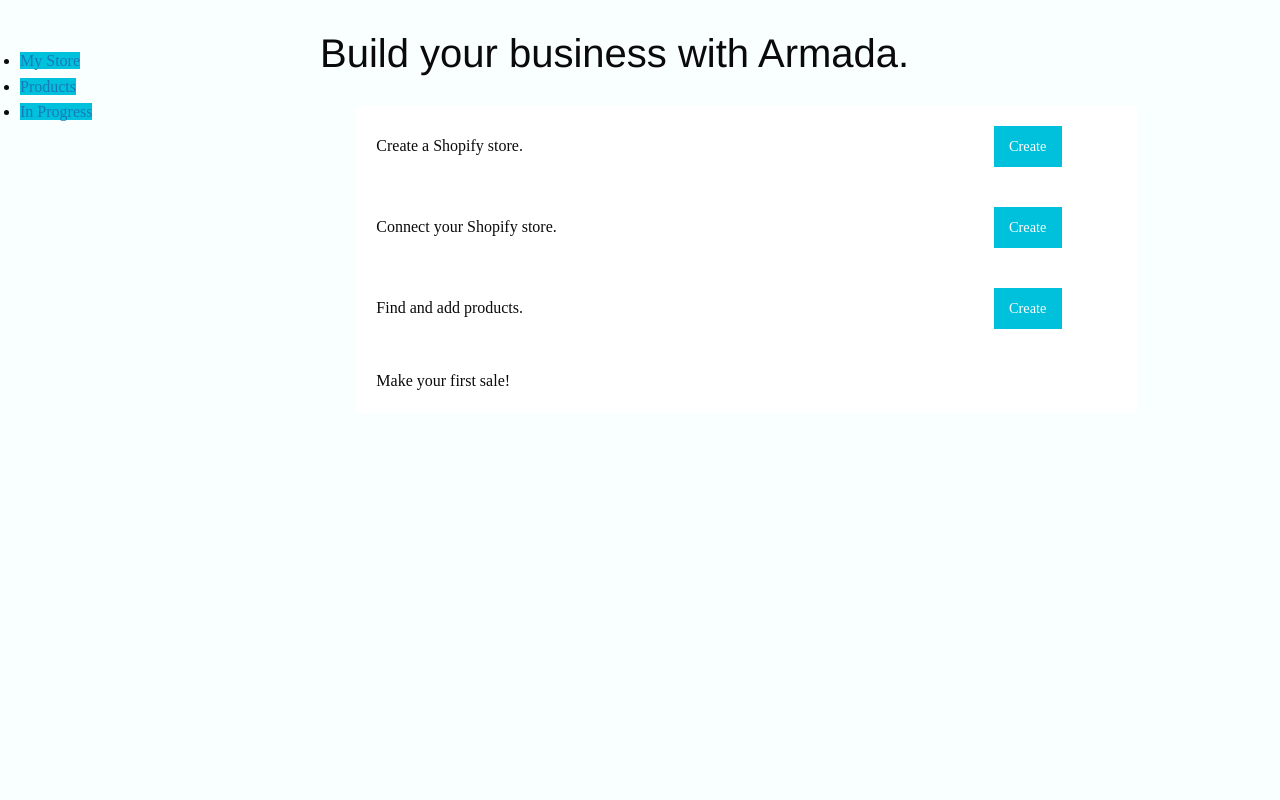
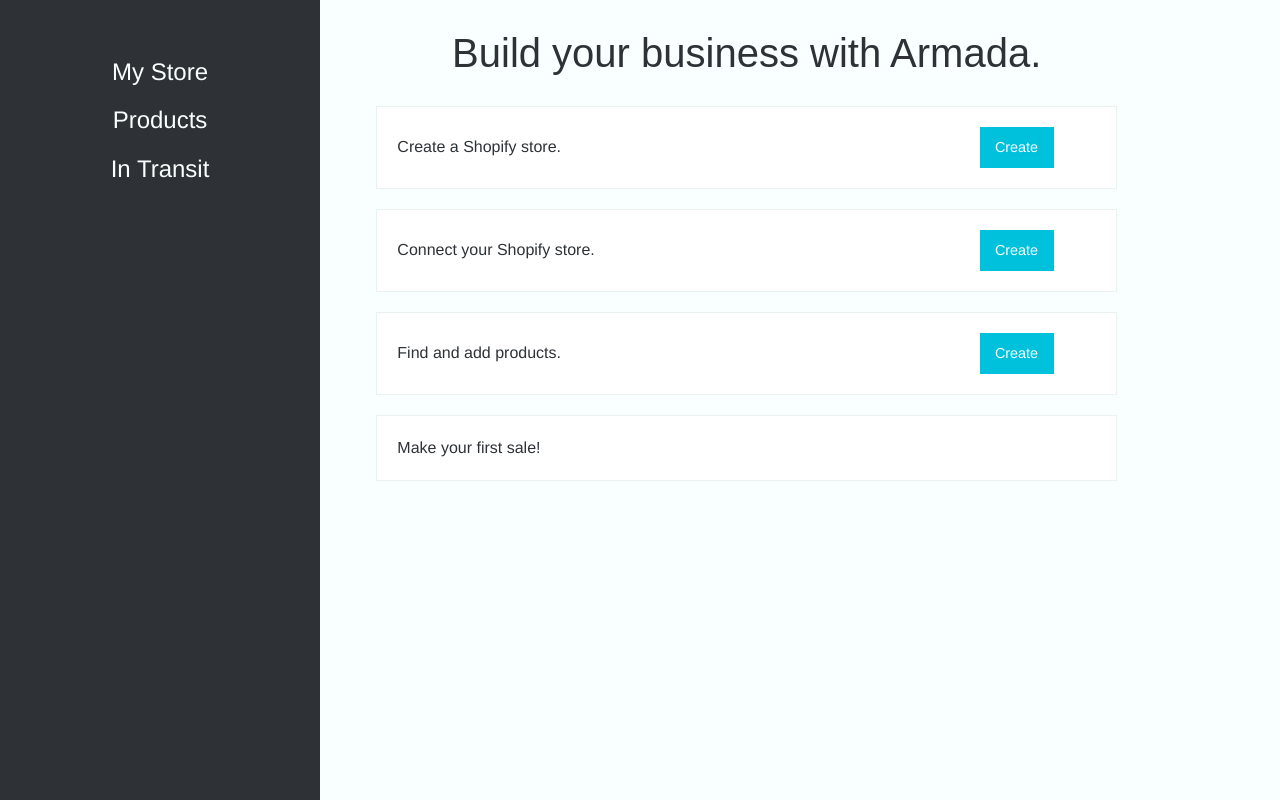
Before and after one commit to jzjzme/ArmadaMVP, a website: page web/store.html in a window 1280 px wide. Drawn offline with Linux system fonts and the light colour scheme; a web font is replaced by a local one.

Commit message:
visual improvement

```diff
--- a/web/css/global.css
+++ b/web/css/global.css
@@ -5,20 +5,61 @@
 
 body {
 	background-color: #F8FFFE;
-	font-family: 'Nunito Sans';
+
+	color: #2E3236;
 }
 
 h2 {
 	margin-top: 25px;
 	margin-bottom: 25px;
+	font-family: 'Nunito Sans', sans-serif !important;
 }
 
 .card {
 	background-color: white;
 	padding: 20px;
+
+	border-color: #E9F2EF;
+	border-width: 1px;
+	border-style: solid;
+
+	margin: 20px;
 }
 
 a {
 	margin-bottom: 0px !important;
 	background-color: #00C1DB !important;
+	font-family: 'Nunito Sans', sans-serif;
 }
+
+ul {
+  list-style-type: none;
+  margin: 0px;
+  font-size: 24px;
+  color: #F8FFFE;
+  font-weight: 400;
+}
+
+li {
+
+}
+
+@media only screen and (max-width: 40em) { /* small */
+	.menu li{}
+}
+
+@media only screen and (min-width: 40.063em) { /* medium */
+	.menu li{
+		padding-top: 5px;
+		padding-bottom: 5px;
+	}
+
+	.side-bar {
+		height: 100vh;
+	}
+}
+
+.side-bar {
+	text-align: center;
+	background-color: #2E3236;
+}
--- a/web/store.html
+++ b/web/store.html
@@ -15,18 +15,18 @@
     <div class="grid-x">
 
       <!-- Side Nav -->
-      <div class="small-12 medium-3 cell">
+      <div class="small-12 medium-3 cell side-bar">
         <br><br>
-        <ul class="vertical menu align-center">
-          <li><a href="#">My Store</a></li>
-          <li><a href="#">Products</a></li>
-          <li><a href="#">In Progress</a></li>
+        <ul class="vertical menu align-center" width=100%>
+          <li>My Store</li>
+          <li>Products</li>
+          <li>In Transit</li>
         </ul>
       </div>
 
       <!-- Main Content -->
       <div class="small-12 medium-8 cell">
-        <h2>Build your business with Armada.</h2>
+        <center><h2>Build your business with Armada.</h2></center>
         <div class="grid-container bounded">
 
            <div class="card">
@@ -56,18 +56,6 @@
             </div>
           </div>
 
-            <!--div class="grid-x">
-              <div class="small-10 cell">Connect your Shopify store.</div>
-              <div class="small-2 cell"><a href="" class="button float-right">Create</a></div>
-
-               <div class="small-10 cell">Find and add your first product.</div>
-              <div class="small-2 cell"><a href="" class="button float-right">Create</a></div>
-
-               <div class="small-10 cell">Make your first sale!</div>
-              <div class="small-2 cell"><a href="" class="button float-right">Create</a></div>
-            </div-->
-
-          </div>
         </div>
       </div>
 
```
Lines whose indentation alone changed are shown as unchanged.
